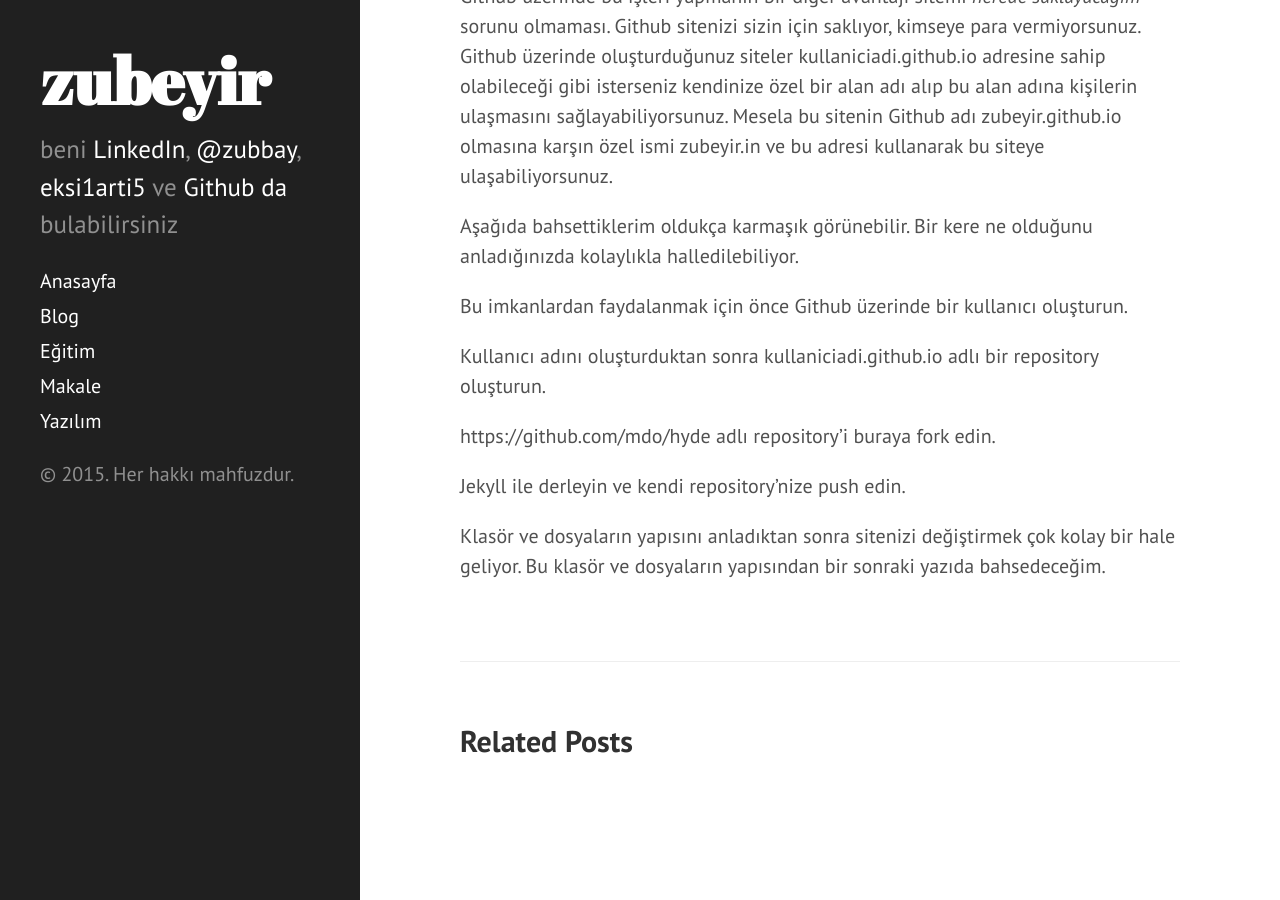
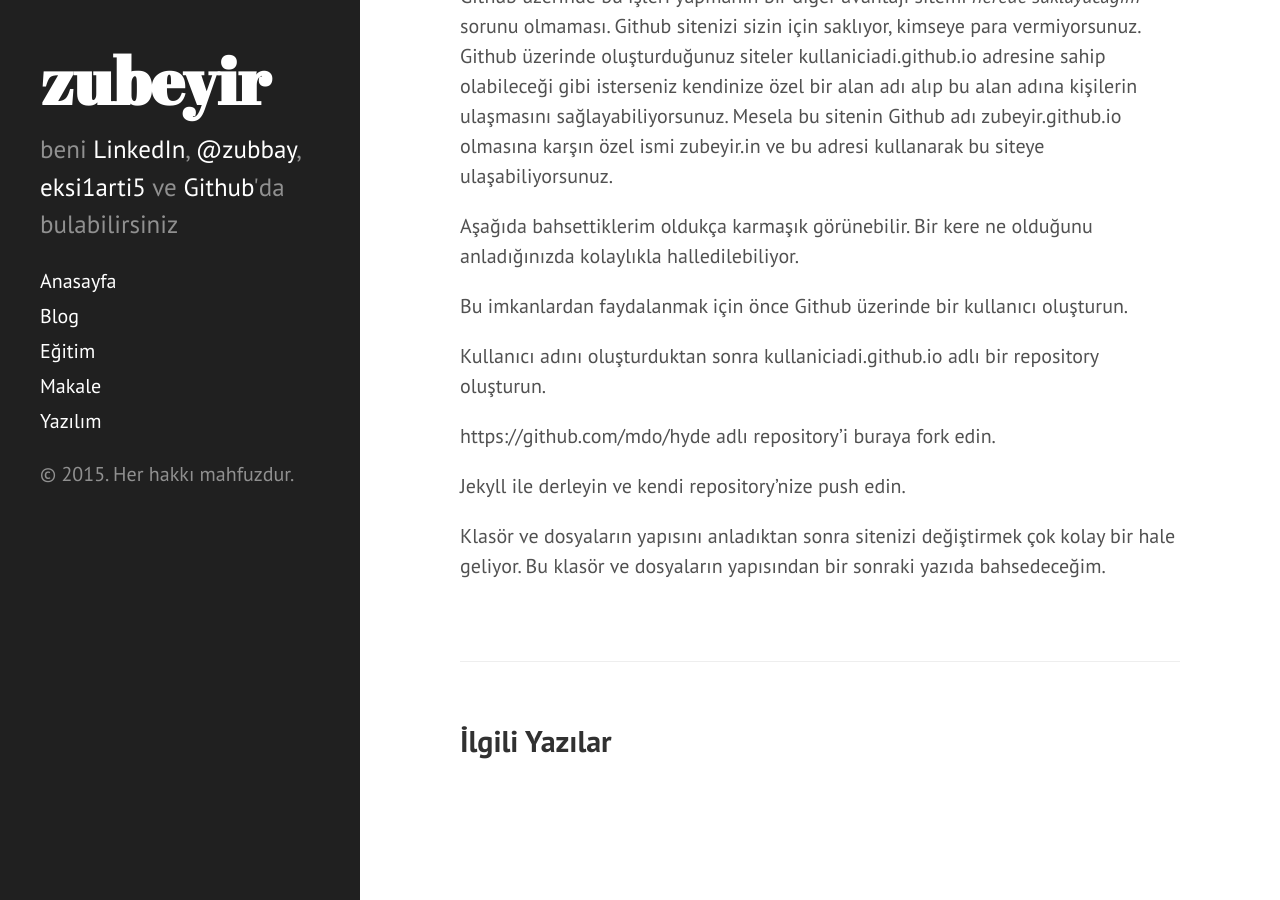
Before and after one commit to zubeyir/zubeyir.github.io, a Jekyll site: the page built from _posts/2015-01-28-githubda-sitenizi-nasil-yayinlarsiniz.md, in a window 1280 px wide and 900 px high, scrolled down 809 px. Built offline with Jekyll 4.4.1, drawn with Linux system fonts in a browser that asks for light colours; Markdown is read by kramdown in place of the engine named in the settings.

```diff
--- a/_config.yml
+++ b/_config.yml
@@ -9,7 +9,7 @@ relative_permalinks: true
 # Setup
 title:            'zubeyir'
 tagline:          'baba'
-description:      'beni <a href="https://tr.linkedin.com/in/zubeyirbayraktaroglu/" target="_blank">LinkedIn</a>, <a href="http://twitter.com/zubbay" target="_blank">@zubbay</a>, <a href="http://e1a5.com" target="_blank">eksi1arti5</a> ve <a href="https://github.com/zubeyir" target="_blank">Github da</a> bulabilirsiniz'
+description:      'beni <a href="https://tr.linkedin.com/in/zubeyirbayraktaroglu/" target="_blank">LinkedIn</a>, <a href="http://twitter.com/zubbay" target="_blank">@zubbay</a>, <a href="http://e1a5.com" target="_blank">eksi1arti5</a> ve <a href="https://github.com/zubeyir" target="_blank">Github</a>&apos;da bulabilirsiniz'
 url:              http://zubeyir.github.io
 baseurl:          /
 
--- a/_layouts/post.html
+++ b/_layouts/post.html
@@ -9,7 +9,7 @@ layout: default
 </div>
 
 <div class="related">
-  <h2>Related Posts</h2>
+  <h2>İlgili Yazılar</h2>
   <ul class="related-posts">
     {% for post in site.related_posts limit:3 %}
       <li>
```
